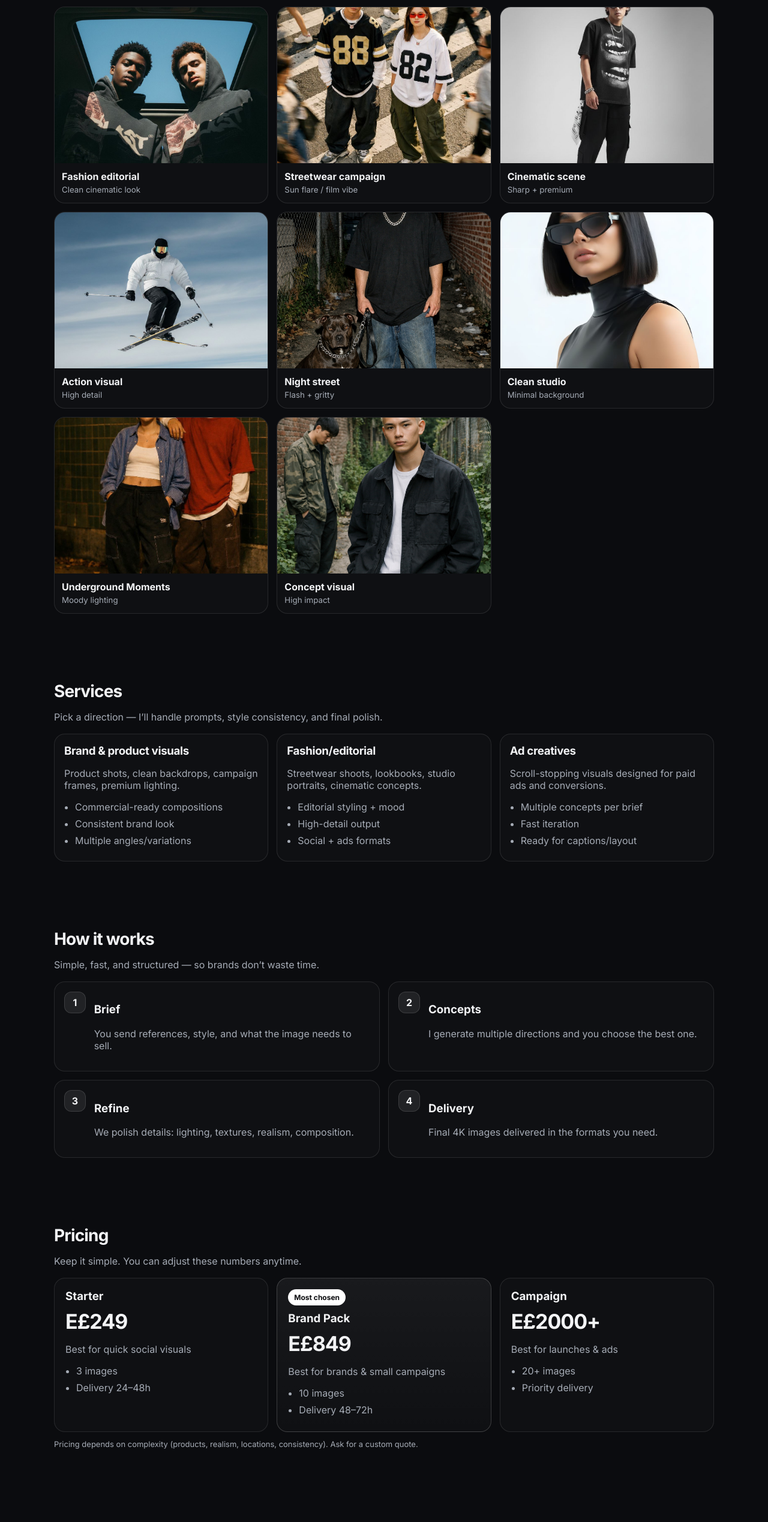
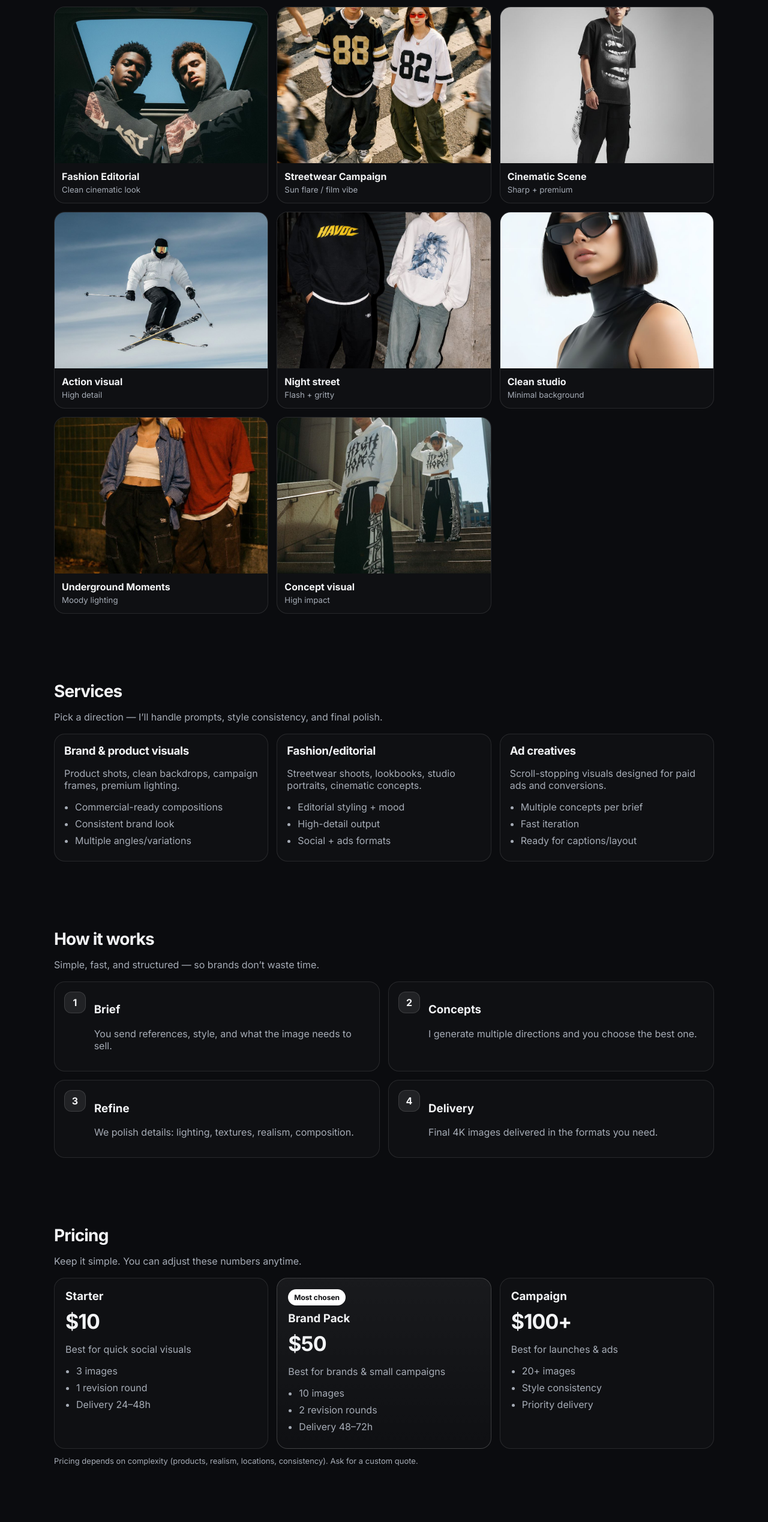
Before and after one commit to aliragbb/portfolio.eg, a plain HTML site: page index.html in a window 1280 px wide. Shown: the part 703-3240 px from the top of the page at 60% size. Drawn offline with Linux system fonts and the light colour scheme.

Commit message:
Update index.html with new content and structure
The HTML file has been updated to include additional content and structure, enhancing the layout and functionality of the AI Image Studio website.

```diff
--- a/index.html
+++ b/index.html
@@ -98,7 +98,7 @@
           <figure class="card" data-tags="fashion street">
             <img src="p1.jpg" alt="AI fashion editorial" loading="lazy">
             <figcaption>
-              <span>Fashion editorial</span>
+              <span>Fashion Editorial</span>
               <small>Clean cinematic look</small>
             </figcaption>
           </figure>
@@ -106,7 +106,7 @@
           <figure class="card" data-tags="street fashion">
             <img src="p4.jpg" alt="Streetwear campaign" loading="lazy">
             <figcaption>
-              <span>Streetwear campaign</span>
+              <span>Streetwear Campaign</span>
               <small>Sun flare / film vibe</small>
             </figcaption>
           </figure>
@@ -114,11 +114,10 @@
           <figure class="card" data-tags="studio fashion">
             <img src="p11.jpg" alt="Studio lookbook" loading="lazy">
             <figcaption>
-              <span>Cinematic scene</span>
+              <span>Cinematic Scene</span>
               <small>Sharp + premium</small>
             </figcaption>
           </figure>
-
           <figure class="card" data-tags="sport">
             <img src="p8.jpg" alt="Sport action" loading="lazy">
             <figcaption>
@@ -128,7 +127,7 @@
           </figure>
 
           <figure class="card" data-tags="street fashion">
-            <img src="p15.jpg" alt="Night street fashion" loading="lazy">
+            <img src="p5.jpg" alt="Night street fashion" loading="lazy">
             <figcaption>
               <span>Night street</span>
               <small>Flash + gritty</small>
@@ -154,7 +153,7 @@
           </figure>
 
           <figure class="card" data-tags="street fashion">
-            <img src="p14.jpg" alt="Fire cinematic scene" loading="lazy">
+            <img src="p9.jpg" alt="Fire cinematic scene" loading="lazy">
             <figcaption>
               <span>Concept visual</span>
               <small>High impact</small>
@@ -258,10 +257,11 @@
         <div class="pricing">
           <div class="price-card">
             <h3>Starter</h3>
-            <p class="price">E£249</p>
+            <p class="price">$10</p>
             <p class="muted">Best for quick social visuals</p>
             <ul>
               <li>3 images</li>
+              <li>1 revision round</li>
               <li>Delivery 24–48h</li>
             </ul>
           </div>
@@ -269,20 +269,22 @@
           <div class="price-card featured">
             <div class="tag">Most chosen</div>
             <h3>Brand Pack</h3>
-            <p class="price">E£849</p>
+            <p class="price">$50</p>
             <p class="muted">Best for brands & small campaigns</p>
             <ul>
               <li>10 images</li>
+              <li>2 revision rounds</li>
               <li>Delivery 48–72h</li>
             </ul>
           </div>
 
           <div class="price-card">
             <h3>Campaign</h3>
-            <p class="price">E£2000+</p>
+            <p class="price">$100+</p>
             <p class="muted">Best for launches & ads</p>
             <ul>
               <li>20+ images</li>
+              <li>Style consistency</li>
               <li>Priority delivery</li>
             </ul>
           </div>
@@ -306,7 +308,7 @@
 
           <div class="contact-links">
             <a class="btn" href="mailto:alieldienmahmoud9@gmail.com">Email</a>
-            <a class="btn btn-ghost" href="https://www.instagram.com/alimragabb/#" target="_blank" rel="noreferrer">Instagram</a>
+            <a class="btn btn-ghost" href="https://www.instagram.com/alieldieen/" target="_blank" rel="noreferrer">Instagram</a>
             <a class="btn btn-ghost" href="https://www.tiktok.com/@alieldieen?is_from_webapp=1&sender_device=pc" target="_blank" rel="noreferrer">Tiktok</a>
             <a class="btn btn-ghost" href="https://wa.me/+20 10 29792773" target="_blank" rel="noreferrer">WhatsApp</a>
           </div>
```
